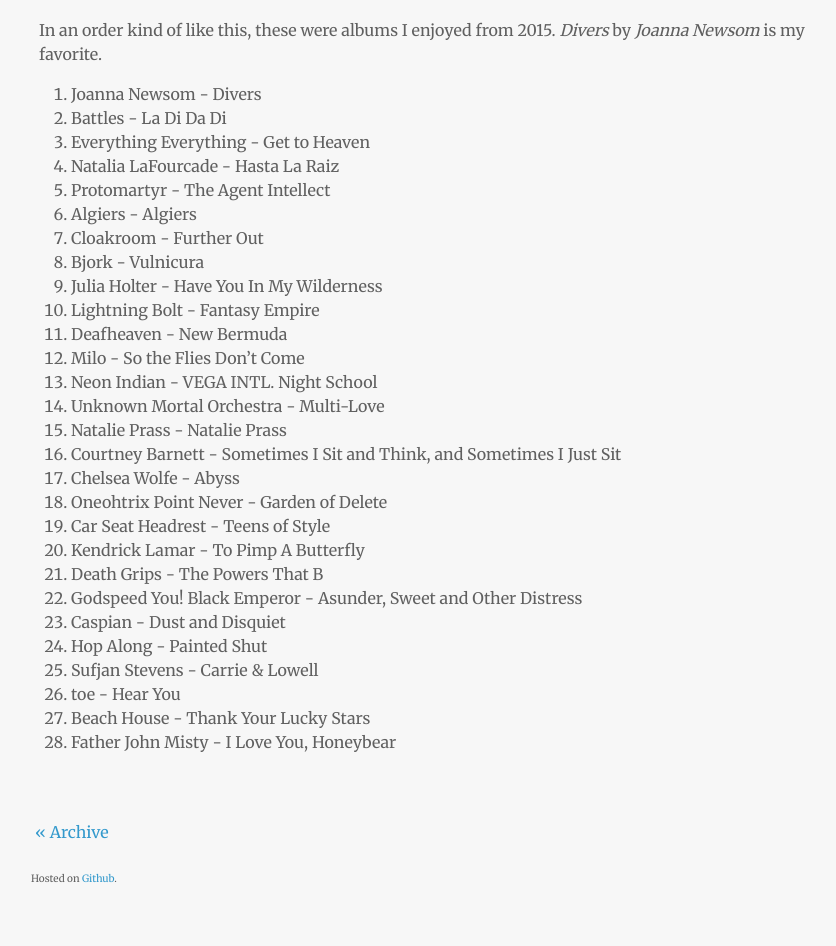
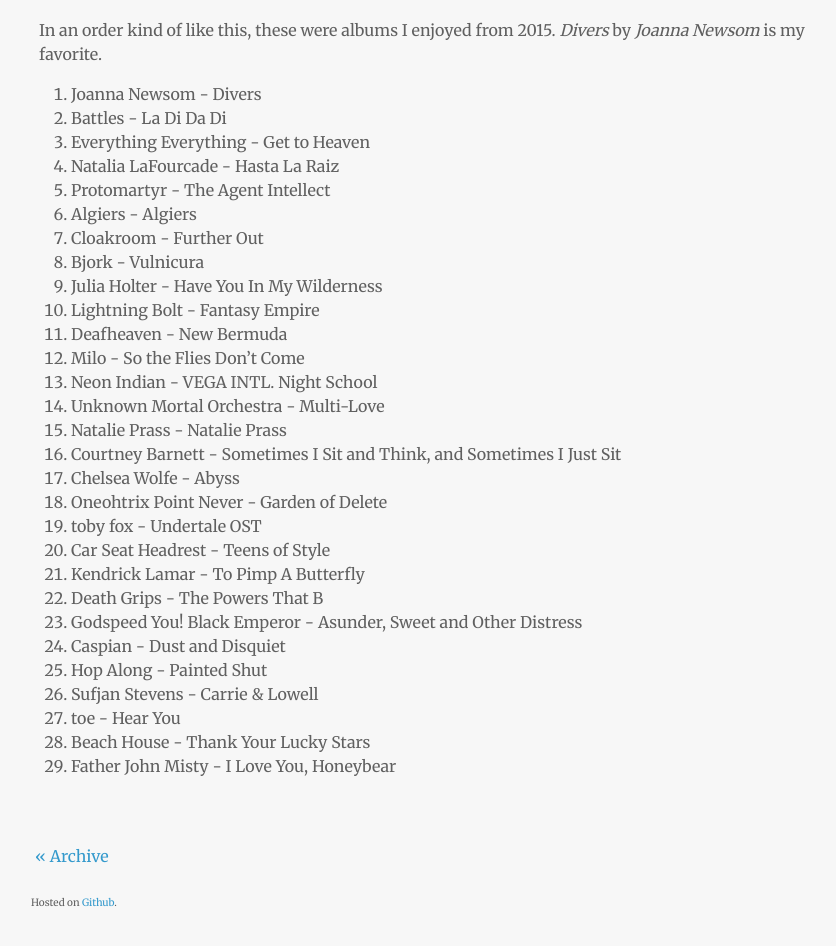
Before and after one commit to kevinfiol/kevinfiol.github.io, a Jekyll site: the page built from _posts/2016-01-14-Music-from-2015.md, in a window 1280 px wide, cut to the strip 614-1602 px from the top of the page. Shown: the top 946 px of the strip, without its empty margins (219-1055 px from the left). Built offline with Jekyll 4.4.1, drawn with Linux system fonts in a browser that asks for light colours; nearby versions of some CDN libraries.

Commit message:
music 2015

```diff
--- a/_posts/2016-01-14-Music-from-2015.md
+++ b/_posts/2016-01-14-Music-from-2015.md
@@ -4,7 +4,7 @@
 ---
 
 <div class="img-container">
-<iframe width="420" height="315" src="//www.youtube.com/embed/6SUS4jIA7Zw" frameborder="0" allowfullscreen></iframe>
+<iframe width="420" height="315" src="//www.youtube.com/embed/EBhFHJMVfiI" frameborder="0" allowfullscreen></iframe>
 </div>
 
 In an order kind of like this, these were albums I enjoyed from 2015. *Divers* by *Joanna Newsom* is my favorite.
@@ -27,6 +27,7 @@
 1. Courtney Barnett - Sometimes I Sit and Think, and Sometimes I Just Sit
 1. Chelsea Wolfe - Abyss
 1. Oneohtrix Point Never - Garden of Delete
+1. toby fox - Undertale OST
 1. Car Seat Headrest - Teens of Style
 1. Kendrick Lamar - To Pimp A Butterfly
 1. Death Grips - The Powers That B
```
